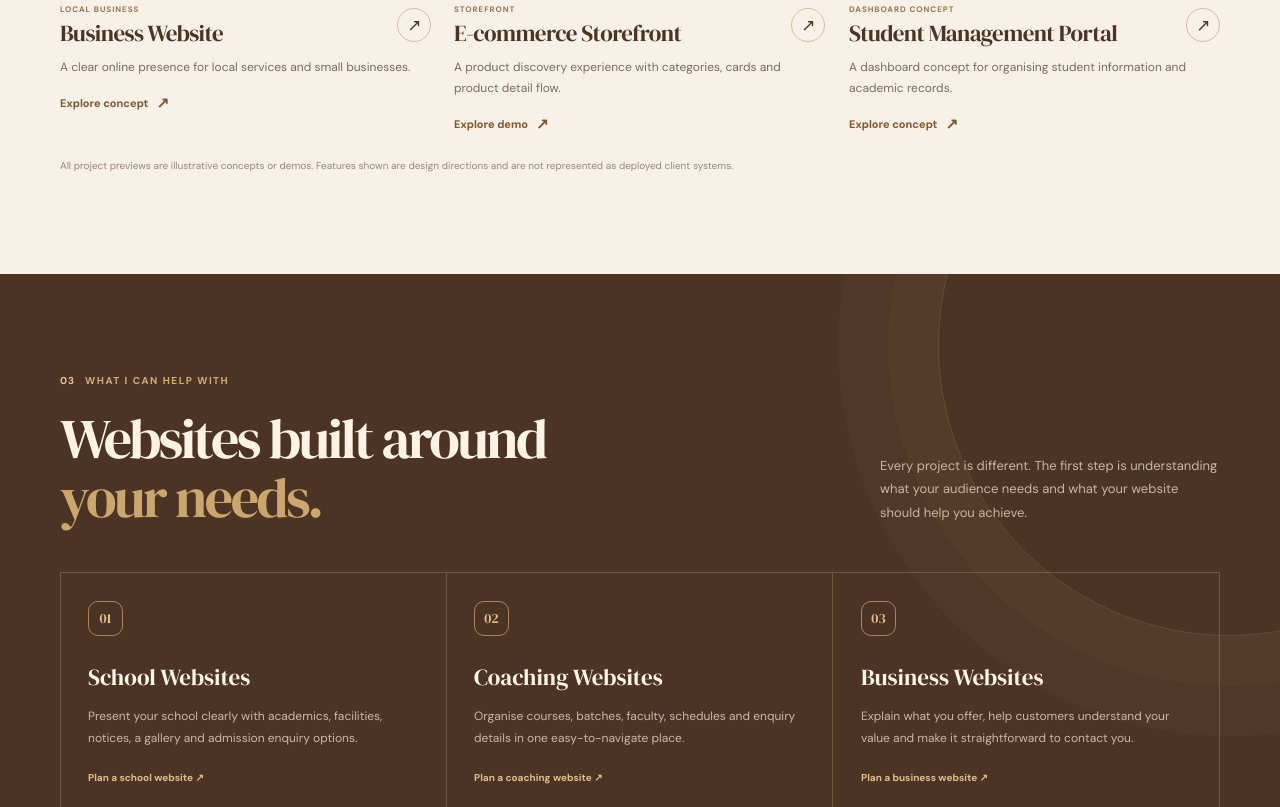
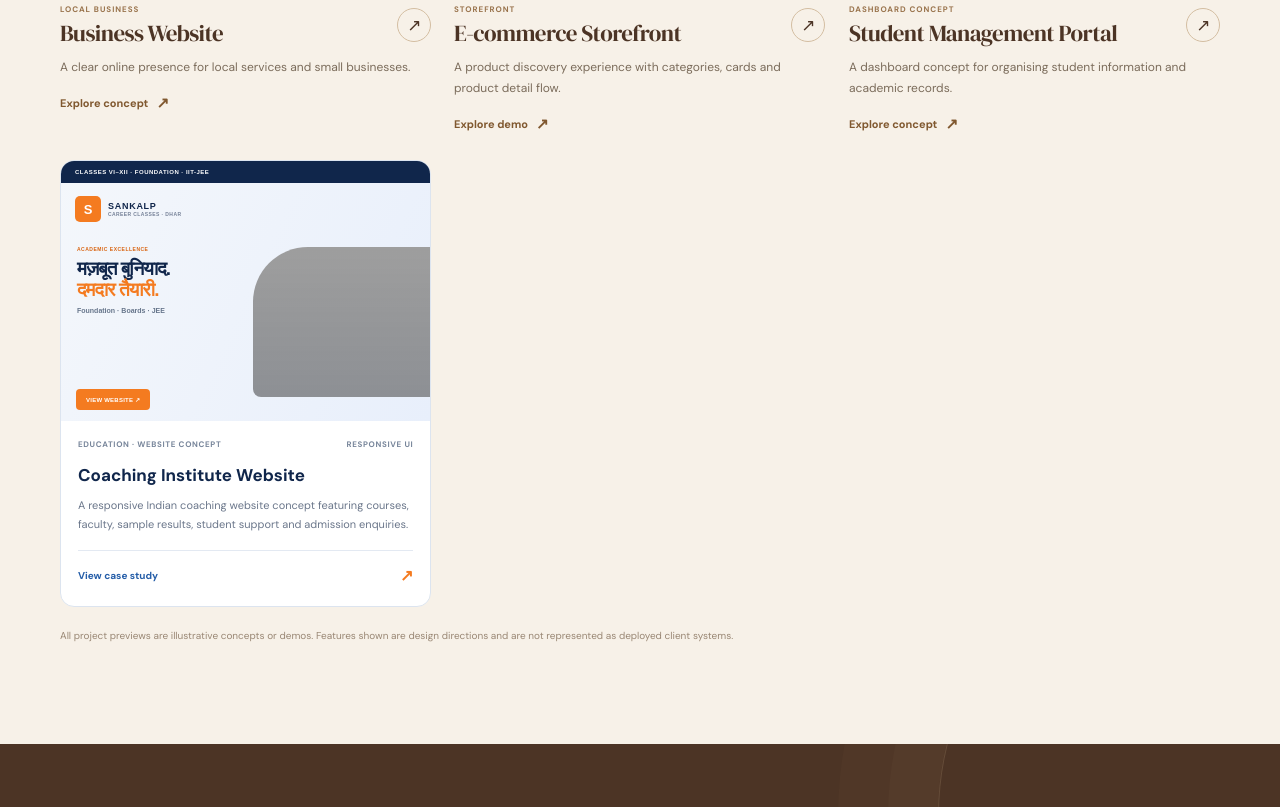
Before and after one commit to a1codeverse/anuj-agrawal-portfolio1, a plain HTML site: page index.html in a window 1280 px wide. Shown: the part 2819-3626 px from the top of the page. Drawn offline with Linux system fonts and the light colour scheme; grey boxes are pictures that could not be loaded.

Commit message:
Update index.html

```diff
--- a/index.html
+++ b/index.html
@@ -14,6 +14,7 @@
   <link rel="preconnect" href="https://fonts.gstatic.com" crossorigin />
   <link href="https://fonts.googleapis.com/css2?family=DM+Sans:wght@400;500;600;700&family=DM+Serif+Display&display=swap" rel="stylesheet" />
   <link rel="stylesheet" href="style.css" />
+  <link rel="stylesheet" href="portfolio-coaching-card.css" />
   <script defer src="script.js"></script>
 </head>
 <body>
@@ -94,11 +95,43 @@
         </article>
       </div>
 
-      <div class="other-projects-heading" data-reveal><div><p class="eyebrow"><span class="section-number">02</span> OTHER CONCEPTS</p><h3>More ways to solve a digital problem.</h3></div><div class="project-filters" role="group" aria-label="Filter other project concepts"><button class="filter-btn active" data-filter="all" aria-pressed="true">All</button><button class="filter-btn" data-filter="business" aria-pressed="false">Business</button><button class="filter-btn" data-filter="ecommerce" aria-pressed="false">E-commerce</button><button class="filter-btn" data-filter="portal" aria-pressed="false">Portal</button></div></div>
+      <div class="other-projects-heading" data-reveal><div><p class="eyebrow"><span class="section-number">02</span> OTHER CONCEPTS</p><h3>More ways to solve a digital problem.</h3></div><div class="project-filters" role="group" aria-label="Filter other project concepts"><button class="filter-btn active" data-filter="all" aria-pressed="true">All</button><button class="filter-btn" data-filter="business" aria-pressed="false">Business</button><button class="filter-btn" data-filter="ecommerce" aria-pressed="false">E-commerce</button><button class="filter-btn" data-filter="portal" aria-pressed="false">Portal</button><button class="filter-btn" data-filter="coaching" aria-pressed="false">Coaching</button></div></div>
       <div class="other-project-grid">
         <article class="project-card small-project" data-category="business" data-reveal><a href="project-business.html" class="small-project-preview business-mini" aria-label="Open local business website concept"><div class="mini-nav-text"><b>HOUSE & HARVEST</b><span>STORY · SERVICES · CONTACT</span></div><div class="business-mini-main"><small>LOCAL BUSINESS WEBSITE</small><strong>Good work<br /><i>deserves to be seen.</i></strong><span class="mini-pill">Discover the business ↗</span></div><div class="business-shapes"><span></span><span></span><span></span></div><span class="preview-label">CONCEPT</span></a><div class="project-meta"><div><span class="project-kicker">LOCAL BUSINESS</span><h3>Business Website</h3></div><a class="round-link" href="project-business.html" aria-label="View business concept">↗</a></div><p>A clear online presence for local services and small businesses.</p><a class="text-link" href="project-business.html">Explore concept <span>↗</span></a></article>
         <article class="project-card small-project" data-category="ecommerce" data-reveal data-delay="70"><a href="project-ecommerce.html" class="small-project-preview shop-mini" aria-label="Open e-commerce storefront concept"><div class="shop-top"><b>FORMA / STORE</b><span>Search　Bag (0)</span></div><div class="shop-main"><small>EVERYDAY OBJECTS, THOUGHTFULLY CHOSEN</small><strong>Find your<br /><i>new favourite.</i></strong><span class="shop-products"><i></i><i></i><i></i></span></div><span class="preview-label">DEMO</span></a><div class="project-meta"><div><span class="project-kicker">STOREFRONT</span><h3>E-commerce Storefront</h3></div><a class="round-link" href="project-ecommerce.html" aria-label="View e-commerce concept">↗</a></div><p>A product discovery experience with categories, cards and product detail flow.</p><a class="text-link" href="project-ecommerce.html">Explore demo <span>↗</span></a></article>
-        <article class="project-card small-project" data-category="portal" data-reveal data-delay="140"><a href="project-student-portal.html" class="small-project-preview portal-mini" aria-label="Open student management portal concept"><div class="portal-nav"><b>CampusDesk</b><span>● ● ●</span></div><div class="portal-layout"><div class="portal-side"><i></i><i></i><i></i><i></i></div><div class="portal-content"><small>OVERVIEW / STUDENT RECORDS</small><strong>Good morning.</strong><div class="portal-stat-row"><i></i><i></i><i></i></div><div class="portal-chart"></div></div></div><span class="preview-label">CONCEPT</span></a><div class="project-meta"><div><span class="project-kicker">DASHBOARD CONCEPT</span><h3>Student Management Portal</h3></div><a class="round-link" href="project-student-portal.html" aria-label="View student portal concept">↗</a></div><p>A dashboard concept for organising student information and academic records.</p><a class="text-link" href="project-student-portal.html">Explore concept <span>↗</span></a></article>
+        <article class="project-card small-project" data-category="portal" data-reveal data-delay="140"><a href="project-student-portal.html" class="small-project-preview portal-mini" aria-label="Open student management portal concept"><div class="portal-nav"><b>CampusDesk</b><span>● ● ●</span></div><div class="portal-layout"><div class="portal-side"><i></i><i></i><i></i><i></i></div><div class="portal-content"><small>OVERVIEW / STUDENT RECORDS</small><strong>Good morning.</strong><div class="portal-stat-row"><i></i><i></i><i></i></div><div class="portal-chart"></div></div></div><span class="preview-label">CONCEPT</span></a><div class="project-meta"><div><span class="project-kicker">DASHBOARD CONCEPT</span><h3>Student Management Portal</h3></div><a class="round-link" href="project-student-portal.html" aria-label="View student portal concept">↗</a></div><p>A dashboard concept for organising student information and academic records.</p><a class="text-link" href="project-student-portal.html">Explore concept <span>↗</span></a></article><article class="project-card small-project project-card-coaching"
+         data-category="coaching" data-reveal>
+  <a class="project-card-link" href="case-coaching-academy.html"
+     aria-label="View coaching website concept">
+    <div class="project-card-visual coaching-preview" aria-hidden="true">
+      <div class="preview-topline">CLASSES VI–XII · FOUNDATION · IIT-JEE</div>
+      <div class="preview-brand">
+        <span class="preview-mark">S</span>
+        <span>
+          <strong>SANKALP</strong>
+          <small>CAREER CLASSES · DHAR</small>
+        </span>
+      </div>
+      <div class="preview-copy">
+        <span>ACADEMIC EXCELLENCE</span>
+        <strong>मज़बूत बुनियाद.<br><em>दमदार तैयारी.</em></strong>
+        <small>Foundation · Boards · JEE</small>
+      </div>
+      <div class="preview-photo"></div>
+      <div class="preview-button">VIEW WEBSITE ↗</div>
+    </div>
+    <div class="project-card-content">
+      <div class="project-card-meta">
+        <span>EDUCATION · WEBSITE CONCEPT</span>
+        <span>RESPONSIVE UI</span>
+      </div>
+      <h3>Coaching Institute Website</h3>
+      <p>A responsive Indian coaching website concept featuring courses,
+      faculty, sample results, student support and admission enquiries.</p>
+      <span class="project-card-action">View case study <b>↗</b></span>
+    </div>
+  </a>
+</article>
       </div>
       <p class="project-disclaimer">All project previews are illustrative concepts or demos. Features shown are design directions and are not represented as deployed client systems.</p>
     </section>
```
